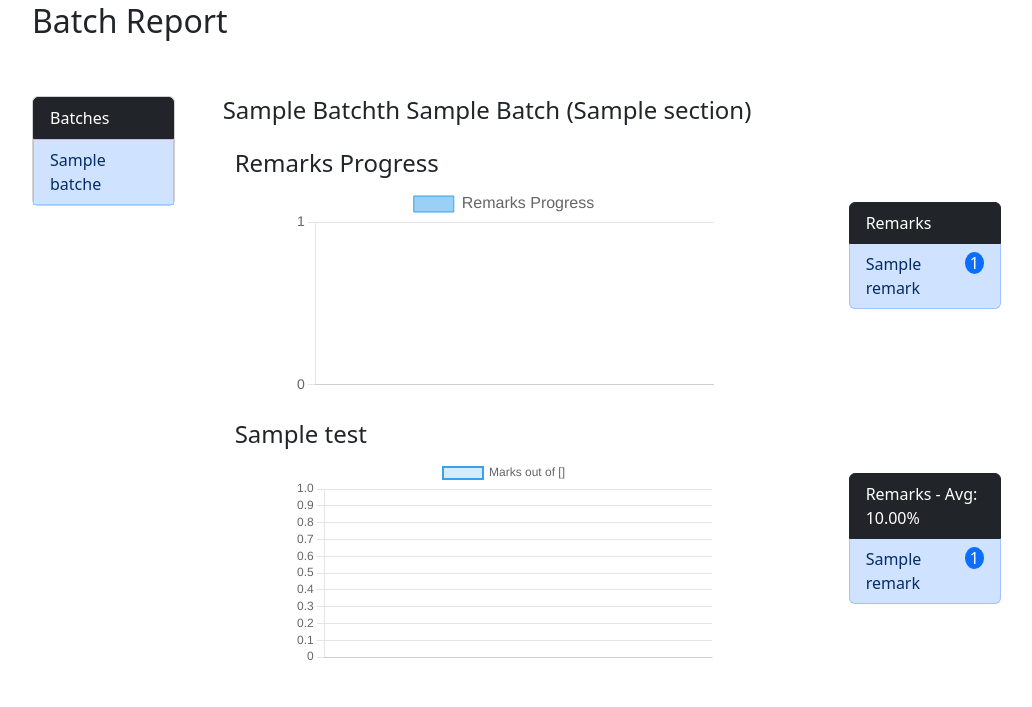
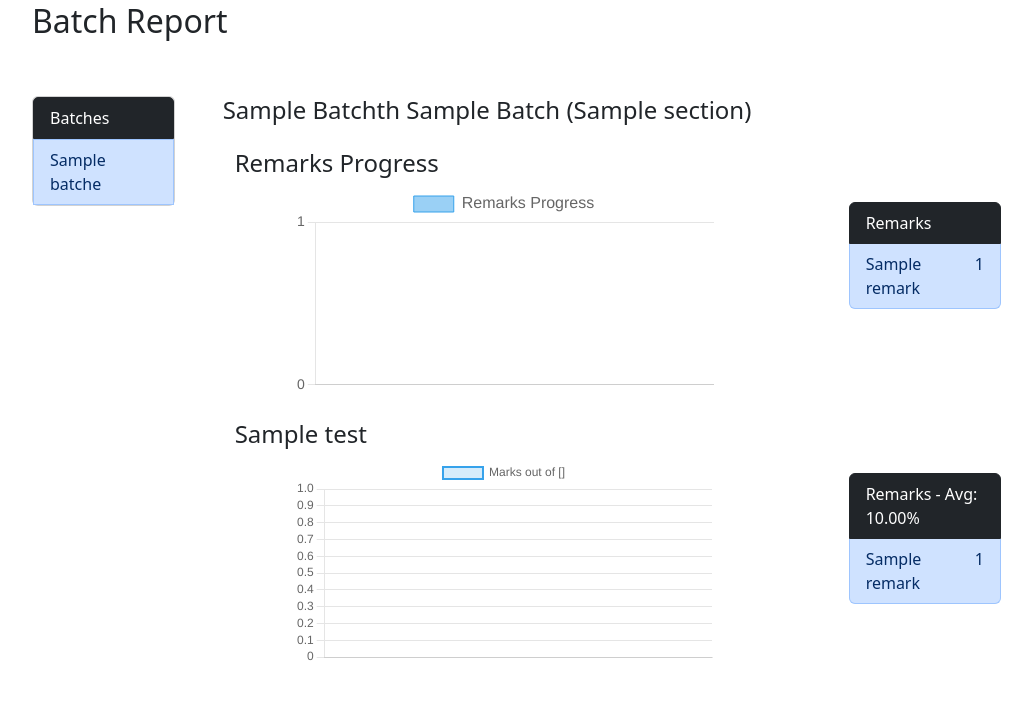
Before and after one commit to Nitinsha58/BasuSystem, a Django app: template center/templates/center/batchwise_report.html in a window 1280 px wide. Shown: the part 115-822 px from the top of the page, without its empty margins (80-1112 px from the left). Run offline with Django 3.2, Linux system fonts and the light colour scheme; the template is opened without the code that fills it: most values are stand-ins (such as "Sample title", 1, 10 or a date in 2020); some libraries are stand-ins or nearby versions; grey boxes are pictures that could not be loaded.

Commit message:
update remarks style and order

```diff
--- a/center/templates/center/batchwise_report.html
+++ b/center/templates/center/batchwise_report.html
@@ -47,7 +47,7 @@
                             <li class="list-group-item bg-dark text-white border-dark">Remarks</li>
                             {% for remark, count in remarks_count.items %}
                             <li class="list-group-item d-flex justify-content-between {% if b.id == batch.id %} list-group-item-primary {% endif %} ">
-                                <span class="">{{remark.name}}</span> <span style="height: 22px; width: 22px;" class="d-flex align-items-center justify-content-center bg-primary btn rounded-circle p-0 text-white" >{{count}}</span>
+                                <span class="">{{remark.name}}</span> <span class="fw-normal" >{{count}}</span>
                             </li>
                             {% endfor %}
                         </ul>
@@ -68,7 +68,7 @@
                       <li class="list-group-item bg-dark text-white border-dark">Remarks - Avg: {{test.avg|floatformat:2}}%</li>
                       {% for remark, count in test.remarks.items %}
                       <li class="list-group-item d-flex justify-content-between {% if b.id == batch.id %} list-group-item-primary {% endif %} ">
-                        <span class="">{{remark.name}}</span> <span style="height: 22px; width: 22px;" class="d-flex align-items-center justify-content-center bg-primary btn rounded-circle p-0 text-white" >{{count}}</span>
+                        <span class="">{{remark.name}}</span> <span class="fw-normal" >{{count}}</span>
                       </li>
                       {% endfor %}
                     </ul>
--- a/center/views.py
+++ b/center/views.py
@@ -481,7 +481,7 @@ def batchwise_report(request, batch_id=None):
                 'test' : test,
                 'students': students_list,
                 'marks' : marks_list,
-                'remarks': remarks,
+                'remarks': dict(sorted(remarks.items(), key=lambda d: d[1], reverse=True)),
                 'max_marks': max_marks,
                 'avg': (total_marks/(total_max or 1)) * 100
             })
```
